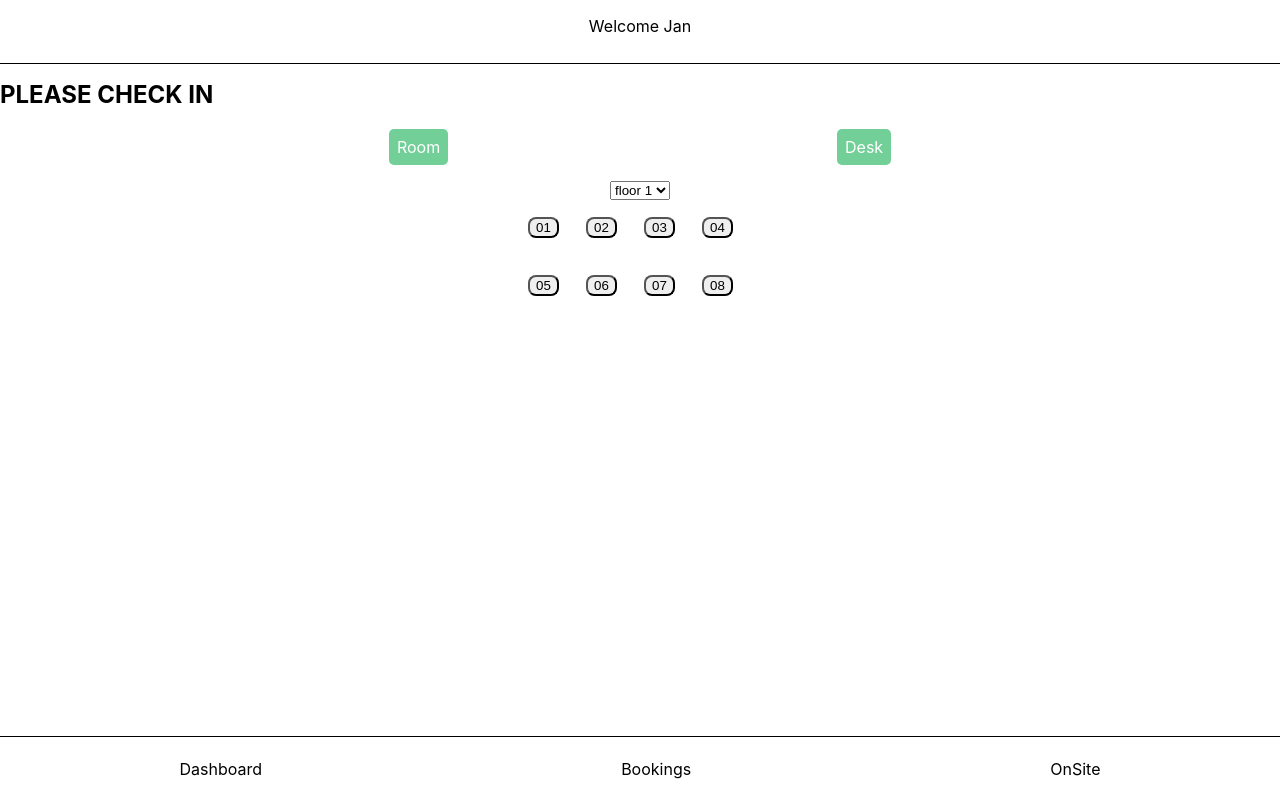
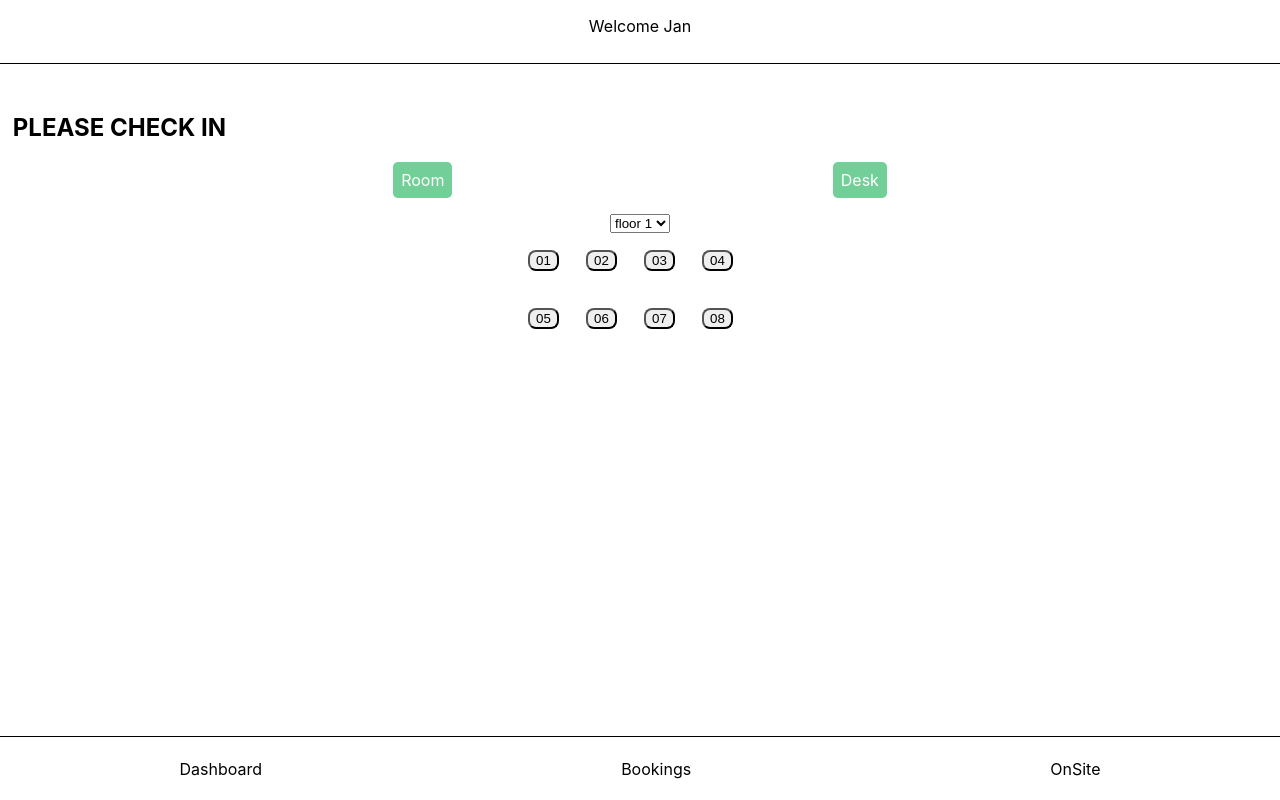
Before and after one commit to nikwilms/capstone-project, a Next.js app: page /dashboard in a window 1280 px wide. Built offline with nearby package versions, Linux system fonts and the light colour scheme.

Commit message:
update Content component, display footer or not with prop seeFooter

```diff
--- a/components/Content.js
+++ b/components/Content.js
@@ -3,18 +3,23 @@ import Header from './Header';
 import Footer from './Footer';
 import styled from 'styled-components';
 
-const Content = ({ isVisible, title, children }) => {
+const Content = ({ seeFooter, title, children }) => {
   return (
     <>
       <Header title={title} />
-      <StyledMain>{children}</StyledMain>
-      <Footer isVisible={isVisible} />
+      <StyledMain seeFooter={seeFooter}>{children}</StyledMain>
+      {seeFooter ? <Footer /> : null}
     </>
   );
 };
 
 const StyledMain = styled.main`
-  margin-top: 5rem;
+  position: absolute;
+  top: 5rem;
+  bottom: ${(props) => (props.seeFooter ? '5rem' : 0)};
+  width: 100vw;
+  margin: 1vw 0;
+  padding: 0 1vw;
 `;
 
 export default Content;
--- a/components/Footer.js
+++ b/components/Footer.js
@@ -3,8 +3,6 @@ import Link from 'next/dist/client/link';
 import styled from 'styled-components';
 
 const Footer = ({ isVisible }) => {
-  const mock = isVisible;
-
   return (
     <StyledNav>
       <Link href='/dashboard'>
--- a/pages/booking/[id].js
+++ b/pages/booking/[id].js
@@ -13,7 +13,7 @@ const Details = () => {
   const router = useRouter();
 
   return (
-    <Content title={router.query.id}>
+    <Content title={router.query.id} seeFooter={false}>
       <h1>Details page</h1>
     </Content>
   );
--- a/pages/dashboard.js
+++ b/pages/dashboard.js
@@ -24,7 +24,7 @@ const Dashboard = () => {
   return (
     <>
       {/* later on, userName gets input from DB */}
-      <Content title={'Welcome Jan'}>
+      <Content title={'Welcome Jan'} seeFooter={true}>
         {/* later on, isChecked gets input from DB */}
         <Reminder isChecked={false} />
         <FlexWrapper>
```
